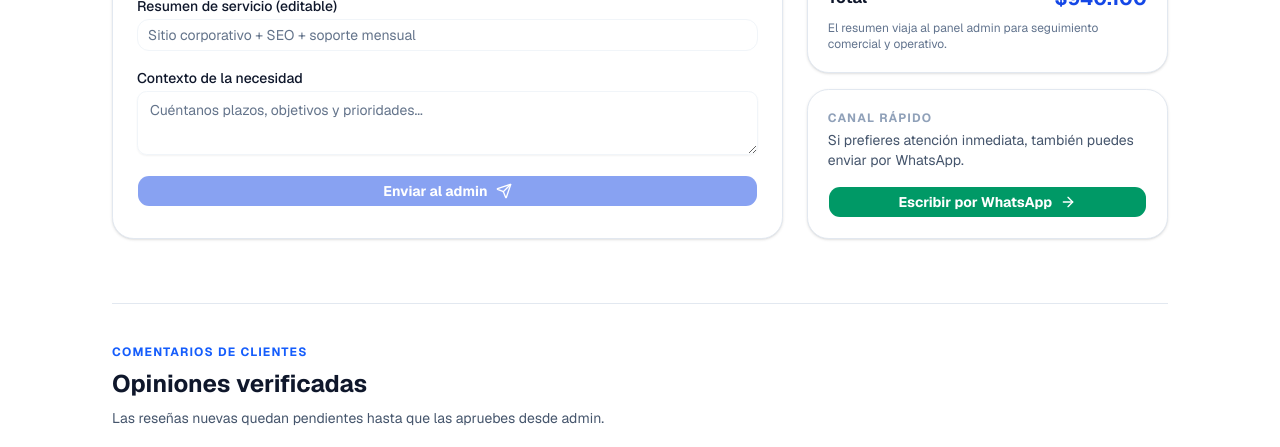
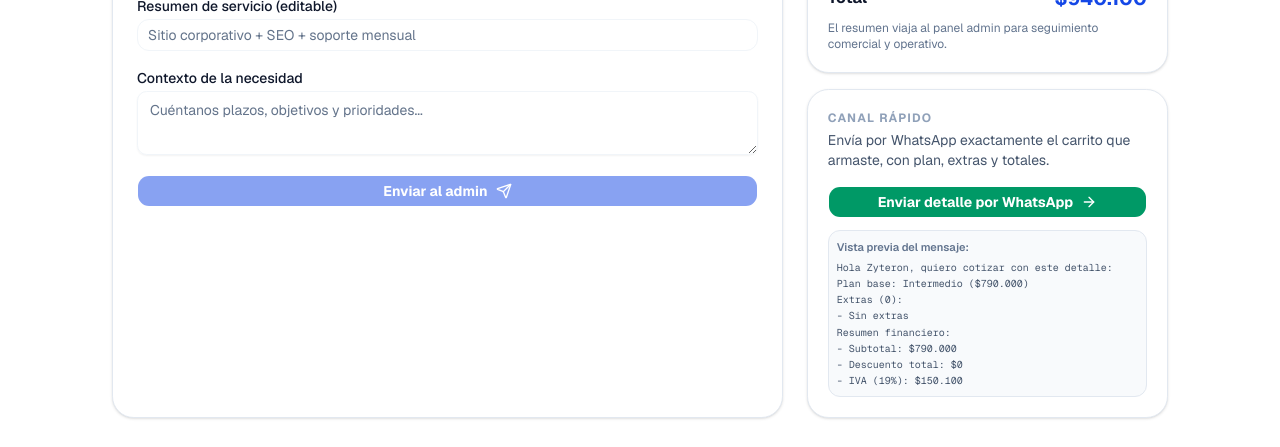
Before and after one commit to iag-lol/ZYTERON, a Next.js app: page /paquetes in a window 1280 px wide. Shown: the part 3440-3887 px from the top of the page. Built offline with nearby package versions, Linux system fonts and the light colour scheme; no server answers.

Commit message:
feat: enviar carrito detallado a admin y WhatsApp en cotizador

```diff
--- a/src/app/admin/(protected)/config/page.tsx
+++ b/src/app/admin/(protected)/config/page.tsx
@@ -1,5 +1,7 @@
 import { Card, CardContent, CardHeader, CardTitle } from "@/components/ui/card";
 import { Badge } from "@/components/ui/badge";
+import Link from "next/link";
+import { SlidersHorizontal } from "lucide-react";
 
 export default function ConfigPage() {
   return (
@@ -15,9 +17,25 @@ export default function ConfigPage() {
         <CardHeader>
           <CardTitle className="text-base text-slate-900">Estado</CardTitle>
         </CardHeader>
-        <CardContent className="flex items-center gap-2 text-sm text-slate-700">
-          <Badge className="bg-amber-100 text-amber-700">En roadmap</Badge>
-          <span>Edición SEO por página y bloques de contenido</span>
+        <CardContent className="space-y-4 text-sm text-slate-700">
+          <div className="flex items-center gap-2">
+            <Badge className="bg-amber-100 text-amber-700">En roadmap</Badge>
+            <span>Edición SEO por página y bloques de contenido</span>
+          </div>
+          <div className="rounded-xl border border-blue-200 bg-blue-50 p-3">
+            <p className="text-xs font-semibold uppercase tracking-wider text-blue-700">Editable activo</p>
+            <p className="mt-1 text-sm text-blue-800">
+              La gestión editable de productos, precios, descuentos y comentarios está en
+              <span className="font-bold"> Control Web</span>.
+            </p>
+            <Link
+              href="/admin/control-web"
+              className="mt-3 inline-flex items-center gap-2 rounded-lg bg-blue-600 px-3 py-2 text-xs font-semibold text-white transition-colors hover:bg-blue-700"
+            >
+              <SlidersHorizontal className="h-3.5 w-3.5" />
+              Ir a Control Web
+            </Link>
+          </div>
         </CardContent>
       </Card>
     </div>
--- a/src/app/admin/(protected)/contactos/page.tsx
+++ b/src/app/admin/(protected)/contactos/page.tsx
@@ -156,7 +156,19 @@ export default async function AdminContactosPage() {
                       </div>
                     </div>
                     {lead.details.brief ? (
-                      <p className="mt-2 text-[12px] leading-5 text-slate-500">{lead.details.brief}</p>
+                      <p className="mt-2 whitespace-pre-line text-[12px] leading-5 text-slate-500">{lead.details.brief}</p>
+                    ) : null}
+                    {lead.details.cartLines && lead.details.cartLines.length > 0 ? (
+                      <div className="mt-2 flex flex-wrap gap-1.5">
+                        {lead.details.cartLines.map((line) => (
+                          <span
+                            key={`${lead.id}-${line}`}
+                            className="rounded-md border border-slate-200 bg-slate-50 px-2 py-1 text-[10px] text-slate-600"
+                          >
+                            {line}
+                          </span>
+                        ))}
+                      </div>
                     ) : null}
                   </div>
 
@@ -174,6 +186,11 @@ export default async function AdminContactosPage() {
                     </p>
                     {lead.details.selectedPlan ? (
                       <p className="mt-1 text-[11px] text-slate-500">Plan: {lead.details.selectedPlan}</p>
+                    ) : null}
+                    {lead.details.selectedExtras && lead.details.selectedExtras.length > 0 ? (
+                      <p className="mt-1 text-[11px] text-slate-500">
+                        Extras: {lead.details.selectedExtras.join(", ")}
+                      </p>
                     ) : null}
                   </div>
 
--- a/src/app/api/cotizador/route.ts
+++ b/src/app/api/cotizador/route.ts
@@ -70,12 +70,22 @@ export async function POST(req: Request) {
       .filter(Boolean)
       .join("\n");
 
+    const cartLines = [
+      `Plan: ${data.planName} (${formatCurrency(data.planPrice)})`,
+      ...data.extras.map((item) => `${item.name} x${item.quantity} (${formatCurrency(item.price * item.quantity)})`),
+      `Subtotal: ${formatCurrency(data.subtotal)}`,
+      `Descuentos: ${formatCurrency(data.discountTotal)}`,
+      `IVA: ${formatCurrency(data.iva)}`,
+      `Total: ${formatCurrency(data.total)}`,
+    ];
+
     const leadMessage = serializeContactLeadDetails({
       company: data.company,
       service: serviceSummary,
       brief: detailLines,
       selectedPlan: data.planName,
       selectedExtras: data.extras.map((item) => item.name),
+      cartLines,
       cartTotal: data.total,
       submittedFrom: req.headers.get("referer") || undefined,
     });
--- a/src/components/forms/package-builder.tsx
+++ b/src/components/forms/package-builder.tsx
@@ -142,6 +142,69 @@ function applyDiscounts(
   return applied;
 }
 
+function buildCartSummaryText(input: {
+  selectedPlan: PublicPlan | null;
+  selectedExtras: Array<{ extra: PublicExtra; quantity: number }>;
+  appliedDiscounts: CartDiscount[];
+  subtotal: number;
+  discountTotal: number;
+  iva: number;
+  total: number;
+  includeIva: boolean;
+  form: {
+    name: string;
+    email: string;
+    phone: string;
+    company: string;
+    service: string;
+    message: string;
+  };
+}) {
+  const {
+    selectedPlan,
+    selectedExtras,
+    appliedDiscounts,
+    subtotal,
+    discountTotal,
+    iva,
+    total,
+    includeIva,
+    form,
+  } = input;
+
+  const extrasLines = selectedExtras.map(
+    (item) => `- ${item.extra.name} x${item.quantity}: ${currencyCLP(item.extra.price * item.quantity)}`,
+  );
+  const discountLines = appliedDiscounts.map(
+    (discount) => `- ${discount.name}: -${currencyCLP(discount.amount)}`,
+  );
+
+  const lines = [
+    "Hola Zyteron, quiero cotizar con este detalle:",
+    "",
+    `Plan base: ${selectedPlan?.name || "Sin plan"} (${currencyCLP(selectedPlan?.price || 0)})`,
+    `Extras (${selectedExtras.length}):`,
+    ...(extrasLines.length > 0 ? extrasLines : ["- Sin extras"]),
+    "",
+    "Resumen financiero:",
+    `- Subtotal: ${currencyCLP(subtotal)}`,
+    ...(discountLines.length > 0 ? discountLines : []),
+    `- Descuento total: ${currencyCLP(discountTotal)}`,
+    `- IVA${includeIva ? " (19%)" : ""}: ${currencyCLP(iva)}`,
+    `- Total final: ${currencyCLP(total)}`,
+    "",
+    "Datos de contacto:",
+    `- Nombre: ${form.name.trim() || "No informado"}`,
+    `- Empresa: ${form.company.trim() || "No informada"}`,
+    `- Email: ${form.email.trim() || "No informado"}`,
+    `- Teléfono: ${form.phone.trim() || "No informado"}`,
+    `- Servicio: ${form.service.trim() || "No especificado"}`,
+    form.message.trim() ? `- Necesidad: ${form.message.trim()}` : "",
+  ].filter(Boolean);
+
+  return lines.join("\n");
+}
+
 export function PackageBuilder({ plans, extras, discounts, reviews }: BuilderProps) {
   const [selectedPlanId, setSelectedPlanId] = useState<string>(plans[1]?.id || plans[0]?.id || "");
   const [extraQtyById, setExtraQtyById] = useState<Record<string, number>>({});
@@ -208,6 +271,22 @@ export function PackageBuilder({ plans, extras, discounts, reviews }: BuilderPro
   const canSubmit = Boolean(selectedPlan) && Boolean(form.name.trim()) && Boolean(form.email.trim());
 
   const extrasByCategory = useMemo(() => groupedExtras(extras), [extras]);
+  const whatsappMessage = useMemo(
+    () =>
+      buildCartSummaryText({
+        selectedPlan,
+        selectedExtras,
+        appliedDiscounts,
+        subtotal,
+        discountTotal,
+        iva,
+        total,
+        includeIva,
+        form,
+      }),
+    [appliedDiscounts, discountTotal, form, includeIva, iva, selectedExtras, selectedPlan, subtotal, total],
+  );
+  const whatsappHref = `https://wa.me/56984752936?text=${encodeURIComponent(whatsappMessage)}`;
 
   const updateQty = (extraId: string, next: number) => {
     setExtraQtyById((prev) => {
@@ -643,16 +722,24 @@ export function PackageBuilder({ plans, extras, discounts, reviews }: BuilderPro
 
           <div className="rounded-2xl border border-slate-200 bg-white p-5 shadow-sm">
             <p className="text-xs font-bold uppercase tracking-widest text-slate-400">Canal rápido</p>
-            <p className="mt-1 text-sm text-slate-600">Si prefieres atención inmediata, también puedes enviar por WhatsApp.</p>
+            <p className="mt-1 text-sm text-slate-600">
+              Envía por WhatsApp exactamente el carrito que armaste, con plan, extras y totales.
+            </p>
             <Button asChild className="mt-4 w-full gap-2 bg-emerald-600 font-bold text-white hover:bg-emerald-700">
               <Link
-                href={`https://wa.me/56984752936?text=${encodeURIComponent("Hola Zyteron, necesito ayuda para cotizar un paquete web.")}`}
+                href={whatsappHref}
                 target="_blank"
                 rel="noopener noreferrer"
               >
-                Escribir por WhatsApp <ArrowRight className="h-4 w-4" />
+                Enviar detalle por WhatsApp <ArrowRight className="h-4 w-4" />
               </Link>
             </Button>
+            <div className="mt-3 rounded-lg border border-slate-200 bg-slate-50 p-2">
+              <p className="text-[11px] font-semibold text-slate-500">Vista previa del mensaje:</p>
+              <pre className="mt-1 max-h-32 overflow-auto whitespace-pre-wrap text-[10px] leading-relaxed text-slate-600">
+                {whatsappMessage}
+              </pre>
+            </div>
           </div>
         </aside>
       </section>
--- a/src/lib/admin/contact-lead.ts
+++ b/src/lib/admin/contact-lead.ts
@@ -5,6 +5,7 @@ export type ContactLeadDetails = {
   submittedFrom?: string;
   selectedPlan?: string;
   selectedExtras?: string[];
+  cartLines?: string[];
   cartTotal?: number;
 };
 
@@ -28,6 +29,9 @@ export function serializeContactLeadDetails(details: ContactLeadDetails) {
     selectedPlan: cleanText(details.selectedPlan) || undefined,
     selectedExtras: Array.isArray(details.selectedExtras)
       ? details.selectedExtras.map((item) => cleanText(item)).filter(Boolean)
+      : undefined,
+    cartLines: Array.isArray(details.cartLines)
+      ? details.cartLines.map((item) => cleanText(item)).filter(Boolean)
       : undefined,
     cartTotal:
       typeof details.cartTotal === "number" && Number.isFinite(details.cartTotal)
@@ -63,6 +67,9 @@ export function parseContactLeadDetails(message?: string | null): ParsedContactL
       selectedExtras: Array.isArray(parsed.selectedExtras)
         ? parsed.selectedExtras.map((item) => cleanText(item)).filter(Boolean)
         : undefined,
+      cartLines: Array.isArray(parsed.cartLines)
+        ? parsed.cartLines.map((item) => cleanText(item)).filter(Boolean)
+        : undefined,
       cartTotal:
         typeof parsed.cartTotal === "number" && Number.isFinite(parsed.cartTotal)
           ? Math.max(0, Math.round(parsed.cartTotal))
```
